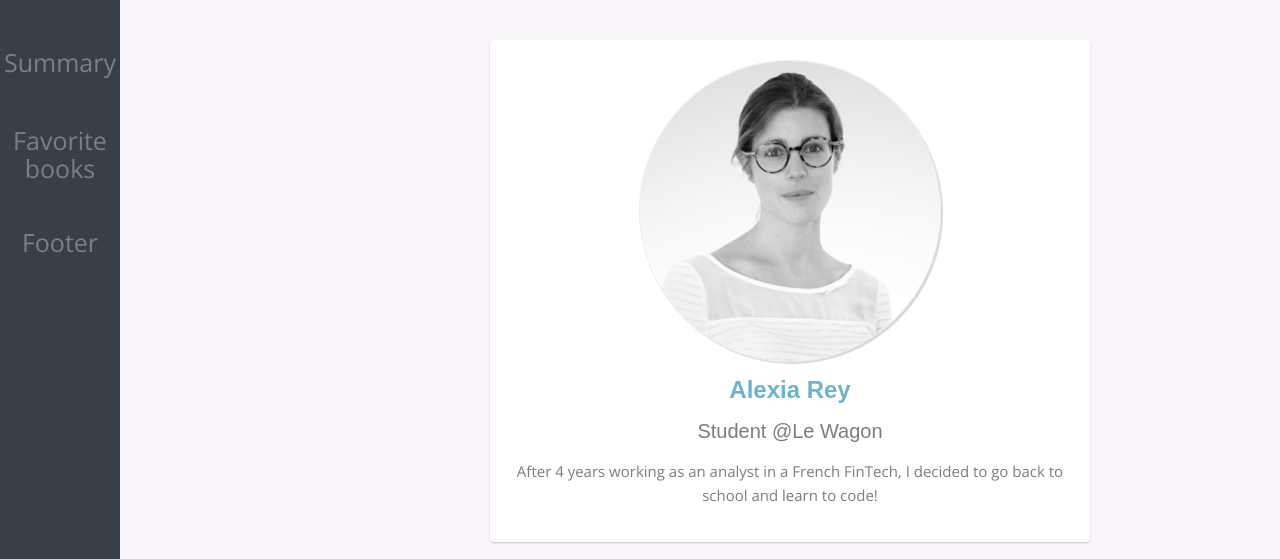
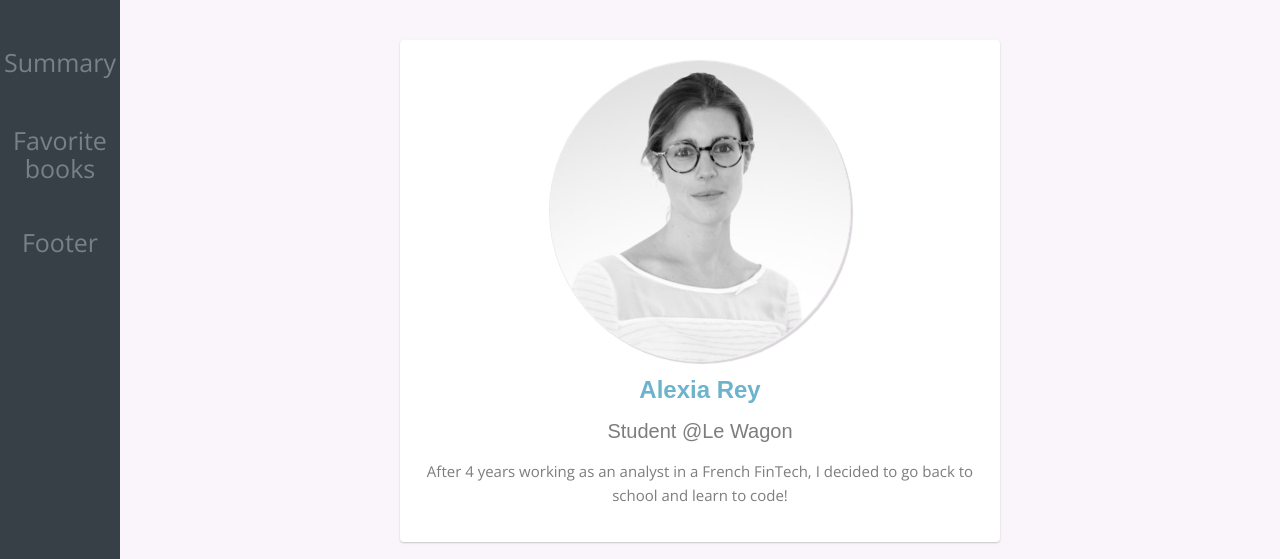
Before and after one commit to AlexiaR/profile, a plain HTML site: page index.html in a window 1280 px wide. Shown: the top 559 px of the page. Drawn offline with nearby package versions, Linux system fonts and the light colour scheme.

Commit message:
my profile page

```diff
--- a/style.css
+++ b/style.css
@@ -34,7 +34,7 @@ body {
 }
 
 #content {
-  margin-left: 300px;
+  margin-left: 120px;
 }
 
 .container-fluid {
```
